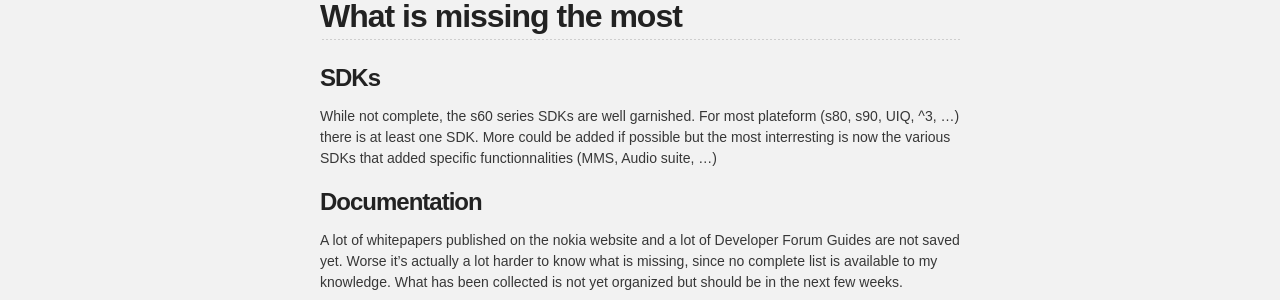
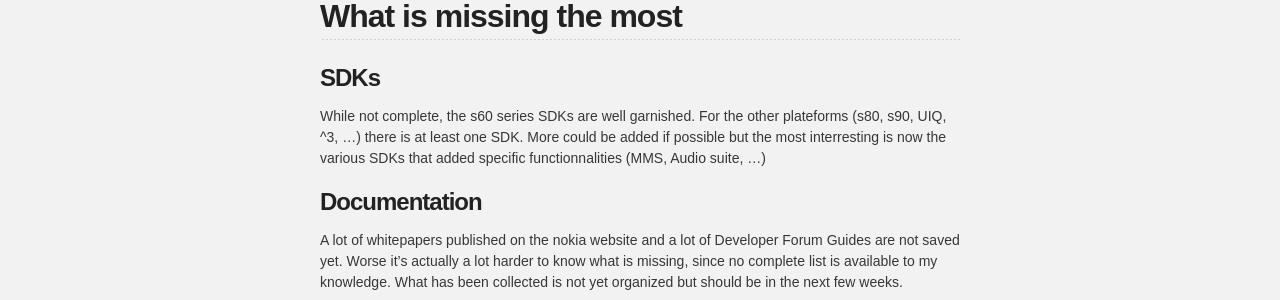
Before and after one commit to mrRosset/Symbian-Archive, a Jekyll site: the page built from index.md, in a window 1280 px wide. Shown: the part 469-769 px from the top of the page. Built offline with Jekyll 4.4.1, drawn with Linux system fonts in a browser that asks for light colours; our own code applies the rules of GitHub Pages for plain Markdown files; the repository's description, which GitHub fills in, is left out.

Commit message:
change wording of index

```diff
--- a/index.md
+++ b/index.md
@@ -9,7 +9,7 @@ There are still a lot of missing files and tools. If you have anything that coul
 ## What is missing the most
 
 ### SDKs
-While not complete, the s60 series SDKs are well garnished. For most plateform (s80, s90, UIQ, ^3, ...) there is at least one SDK. More could be added if possible but the most interresting is now the various SDKs that added specific functionnalities (MMS, Audio suite, ...)
+While not complete, the s60 series SDKs are well garnished. For the other plateforms (s80, s90, UIQ, ^3, ...) there is at least one SDK. More could be added if possible but the most interresting is now the various SDKs that added specific functionnalities (MMS, Audio suite, ...)
 
 ### Documentation
 
```
